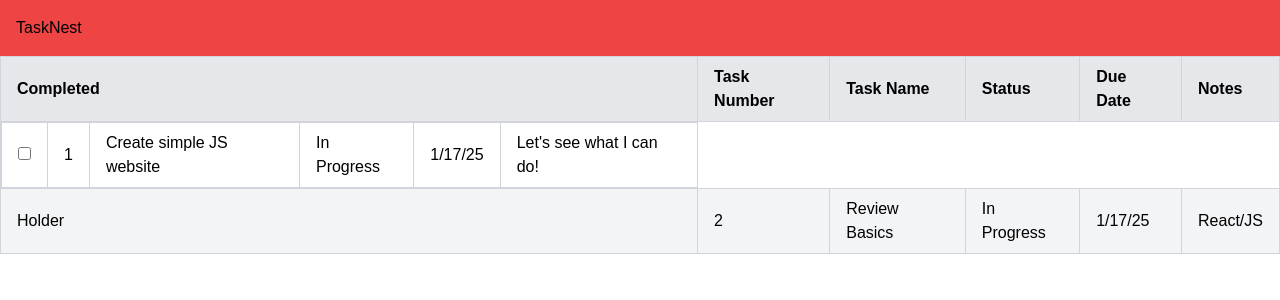
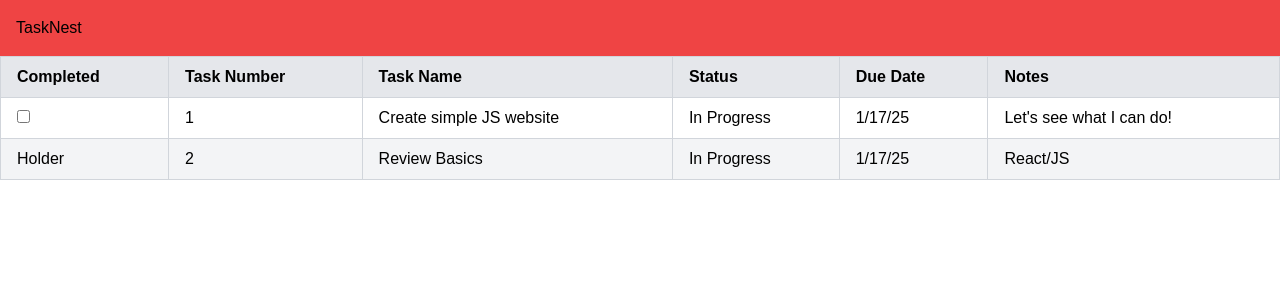
Before and after one commit to g33ya/task-dashboard, a Next.js app: page / in a window 1280 px wide. Shown: the top 300 px of the page. Built offline with nearby package versions, Linux system fonts and the light colour scheme.

Commit message:
Table formatting error fixed (all fields under 'completed')

```diff
--- a/app/components/table.js
+++ b/app/components/table.js
@@ -15,9 +15,9 @@ export function TaskTable() {
             </tr>
             </thead>
             <tbody>
-            <tr class="bg-white">
-                <TableRow />
-            </tr>
+
+            <TableRow />
+
             <tr class="bg-gray-100">
                 <td class="border border-gray-300 px-4 py-2">Holder</td>
                 <td class="border border-gray-300 px-4 py-2">2</td>
```
